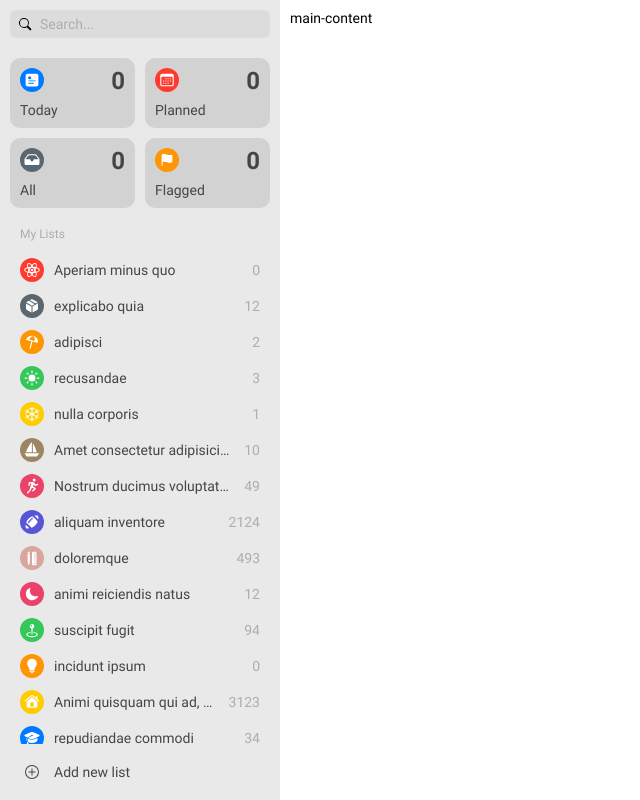
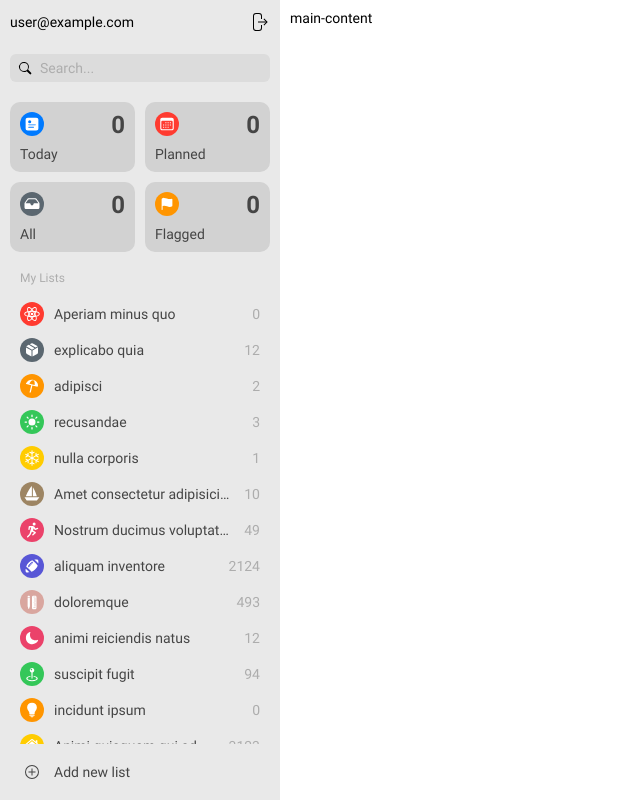
Before and after one commit to slayrau/reminders, a React (Create React App) app: page / in a window 1280 px wide. Shown: the whole page, without its empty margins (0-640 px from the left). Built offline with nearby package versions, Linux system fonts and the light colour scheme; no server answers; sample sign-in values are in the browser's storage.

Commit message:
Connect Firebase
Describe api methods in src/api
Create Profile component to display current user info

```diff
--- a/package.json
+++ b/package.json
@@ -7,6 +7,7 @@
     "@testing-library/react": "^11.2.5",
     "@testing-library/user-event": "^12.8.3",
     "classnames": "^2.2.6",
+    "firebase": "^8.3.0",
     "formik": "^2.2.6",
     "normalize.css": "^8.0.1",
     "prop-types": "^15.7.2",
--- /dev/null
+++ b/src/api/auth.js
@@ -0,0 +1,24 @@
+import { auth } from 'src/firebase';
+
+const signUp = (email, password) => (
+  auth.createUserWithEmailAndPassword(email, password)
+);
+
+const signIn = (email, password) => (
+  auth.signInWithEmailAndPassword(email, password)
+);
+
+const signOut = () => (
+  auth.signOut()
+);
+
+const onAuthStateChanged = (callback) => (
+  auth.onAuthStateChanged(callback)
+);
+
+export default {
+  signIn,
+  signUp,
+  signOut,
+  onAuthStateChanged,
+};
--- a/src/app.jsx
+++ b/src/app.jsx
@@ -1,5 +1,7 @@
-import { Route } from 'react-router-dom';
+import { useEffect, useState } from 'react';
+import { Redirect, Route, Switch } from 'react-router-dom';
 
+import AuthApi from 'src/api/auth';
 import { AuthPageTypes } from 'src/utils/const';
 
 import AuthPage from 'src/pages/auth-page';
@@ -7,11 +9,60 @@ import MainPage from 'src/pages/main-page';
 import 'src/styles/index.scss';
 
 const App = () => {
+  const [user, setUser] = useState();
+
+  const handleSignIn = (email, password) => {
+    AuthApi.signIn(email, password);
+  };
+
+  const handleSignUp = (email, password) => {
+    AuthApi.signUp(email, password);
+  };
+
+  const handleSignOut = () => {
+    AuthApi.signOut();
+  };
+
+  useEffect(() => {
+    AuthApi.onAuthStateChanged((authUser) => {
+      setUser(authUser);
+    });
+  }, []);
+
   return (
-    <>
-      <Route path={[`/${AuthPageTypes.signIn}`, `/${AuthPageTypes.signUp}`]} component={AuthPage} />
-      <Route exact path="/" component={MainPage} />
-    </>
+    <Switch>
+      {!user
+        ? (
+          <>
+            <Route
+              path={[`/${AuthPageTypes.signIn}`, `/${AuthPageTypes.signUp}`]}
+              component={() => (
+                <AuthPage
+                  onSignIn={handleSignIn}
+                  onSignUp={handleSignUp}
+                />
+              )}
+            />
+
+            <Redirect to={`/${AuthPageTypes.signIn}`} />
+          </>
+        ) : (
+          <>
+            <Route
+              exact
+              path="/"
+              render={() => (
+                <MainPage
+                  user={user}
+                  onSignOut={handleSignOut}
+                />
+              )}
+            />
+
+            <Redirect to="/" />
+          </>
+        )}
+    </Switch>
   );
 };
 
--- a/src/assets/icons/system/index.js
+++ b/src/assets/icons/system/index.js
@@ -11,6 +11,7 @@ import { ReactComponent as PlusCircleOutline } from './plus-circle-outline.svg';
 
 // S
 import { ReactComponent as Search } from './search.svg';
+import { ReactComponent as SignOut } from './sign-out.svg';
 
 // T
 import { ReactComponent as Today } from './today.svg';
@@ -25,6 +26,9 @@ const SystemIconTypes = {
 
   // F
   [SystemIconNames.flag]: Flag,
+
+  // L
+  [SystemIconNames.signOut]: SignOut,
 
   // P
   [SystemIconNames.plusCircleOutline]: PlusCircleOutline,
--- /dev/null
+++ b/src/components/profile/index.js
@@ -0,0 +1 @@
+export { default } from './profile';
--- /dev/null
+++ b/src/components/profile/profile.jsx
@@ -0,0 +1,30 @@
+import PropTypes from 'prop-types';
+
+import { SystemIconNames } from 'src/utils/const';
+import Icon from 'src/components/icon';
+import './style.scss';
+
+const Profile = ({ user, onSignOut }) => {
+  const { name, email } = user;
+
+  return (
+    <section className="profile">
+      <p className="profile__title">{name || email}</p>
+      <button
+        className="profile__log-out-button"
+        type="button"
+        aria-label="Log out"
+        onClick={onSignOut}
+      >
+        <Icon icon={SystemIconNames.signOut} />
+      </button>
+    </section>
+  );
+};
+
+Profile.propTypes = {
+  user: PropTypes.objectOf(PropTypes.any).isRequired,
+  onSignOut: PropTypes.func.isRequired,
+};
+
+export default Profile;
--- /dev/null
+++ b/src/components/profile/style.scss
@@ -0,0 +1,18 @@
+@import 'src/styles/utils/extends.scss';
+
+.profile {
+  display: flex;
+  align-items: center;
+  justify-content: space-between;
+}
+
+.profile__title {
+  margin: 0;
+}
+
+.profile__log-out-button {
+  @extend .reset-button;
+
+  display: flex;
+  cursor: pointer;
+}
--- /dev/null
+++ b/src/firebase.js
@@ -0,0 +1,19 @@
+import firebase from 'firebase/app';
+import 'firebase/auth';
+
+const firebaseConfig = {
+  apiKey: 'AIzaSyCDuAn-ZlsvXEzQ-4jcUMMUw8nyW1kJaqg',
+  authDomain: 'reminders-9ce6d.firebaseapp.com',
+  projectId: 'reminders-9ce6d',
+  storageBucket: 'reminders-9ce6d.appspot.com',
+  messagingSenderId: '70791177512',
+  appId: '1:70791177512:web:9e55585e3e51701dcadc1d',
+};
+
+firebase.initializeApp(firebaseConfig);
+
+const auth = firebase.auth();
+
+export {
+  auth,
+};
--- a/src/index.js
+++ b/src/index.js
@@ -2,6 +2,7 @@ import React from 'react';
 import ReactDOM from 'react-dom';
 import { BrowserRouter } from 'react-router-dom';
 
+import 'src/firebase';
 import App from './app';
 
 ReactDOM.render(
--- a/src/pages/auth-page/auth-page.jsx
+++ b/src/pages/auth-page/auth-page.jsx
@@ -1,6 +1,8 @@
+import { useEffect } from 'react';
 import { NavLink, useRouteMatch } from 'react-router-dom';
 import { Formik, Form, Field } from 'formik';
 import * as Yup from 'yup';
+import PropTypes from 'prop-types';
 
 import { AuthPageTypes } from 'src/utils/const';
 import authBackgroundImg from 'src/assets/images/auth-background.jpg';
@@ -8,12 +10,19 @@ import authBackgroundImg from 'src/assets/images/auth-background.jpg';
 import AuthInput from './components/auth-input';
 import './style.scss';
 
-const AuthPage = () => {
+const AuthPage = ({ onSignIn, onSignUp }) => {
   const match = useRouteMatch('/:type');
   const authType = match.params.type;
 
-  document.documentElement.style.backgroundImage = `url(${authBackgroundImg})`;
-  document.body.style.backdropFilter = 'blur(50px)';
+  useEffect(() => {
+    document.documentElement.style.backgroundImage = `url(${authBackgroundImg})`;
+    document.body.style.backdropFilter = 'blur(50px)';
+
+    return () => {
+      document.documentElement.style.backgroundImage = '';
+      document.body.style.backdropFilter = '';
+    };
+  }, []);
 
   return (
     <Formik
@@ -25,10 +34,16 @@ const AuthPage = () => {
       validationSchema={Yup.object({
         email: Yup.string().email('Invalid email').required('Email is required'),
         password: Yup.string().min(6, 'Password is to short. Min length 6 symbols').required('Password is required'),
-        confirmPassword: Yup.string().oneOf([Yup.ref('password'), null], 'Password must match').required('Password must match'),
+        confirmPassword: authType === AuthPageTypes.signUp && Yup.string().oneOf([Yup.ref('password'), null], 'Password must match').required('Password must match'),
       })}
-      onSubmit={(values) => {
-        console.log(values);
+      onSubmit={({ email, password }) => {
+        if (authType === AuthPageTypes.signIn) {
+          onSignIn(email, password);
+        }
+
+        if (authType === AuthPageTypes.signUp) {
+          onSignUp(email, password);
+        }
       }}
     >
       {({ errors, touched, resetForm }) => (
@@ -138,4 +153,9 @@ const AuthPage = () => {
   );
 };
 
+AuthPage.propTypes = {
+  onSignIn: PropTypes.func.isRequired,
+  onSignUp: PropTypes.func.isRequired,
+};
+
 export default AuthPage;
--- a/src/pages/main-page/main-page.jsx
+++ b/src/pages/main-page/main-page.jsx
@@ -1,14 +1,18 @@
+import PropTypes from 'prop-types';
+
+import Profile from 'src/components/profile';
 import Search from 'src/components/search';
 import Filters from 'src/components/filters';
 import UserLists from 'src/components/user-lists';
 import './style.scss';
 
-const MainPage = () => {
+const MainPage = ({ user, onSignOut }) => {
   return (
     <div className="app">
       <div className="drawer">
         <div className="drawer__container">
           <div className="drawer__body">
+            <Profile user={user} onSignOut={onSignOut} />
             <Search />
             <Filters />
             <UserLists />
@@ -25,4 +29,9 @@ const MainPage = () => {
   );
 };
 
+MainPage.propTypes = {
+  user: PropTypes.objectOf(PropTypes.any).isRequired,
+  onSignOut: PropTypes.func.isRequired,
+};
+
 export default MainPage;
--- a/src/utils/const/system-icon-names.js
+++ b/src/utils/const/system-icon-names.js
@@ -10,6 +10,7 @@ const IconNameTypes = {
 
   // S
   search: 'search',
+  signOut: 'signOut',
 
   // T
   today: 'today',
```
Also changed, not shown: src/assets/icons/system/sign-out.svg (added), 1 other file (tests, documents, lock files or other folders).
